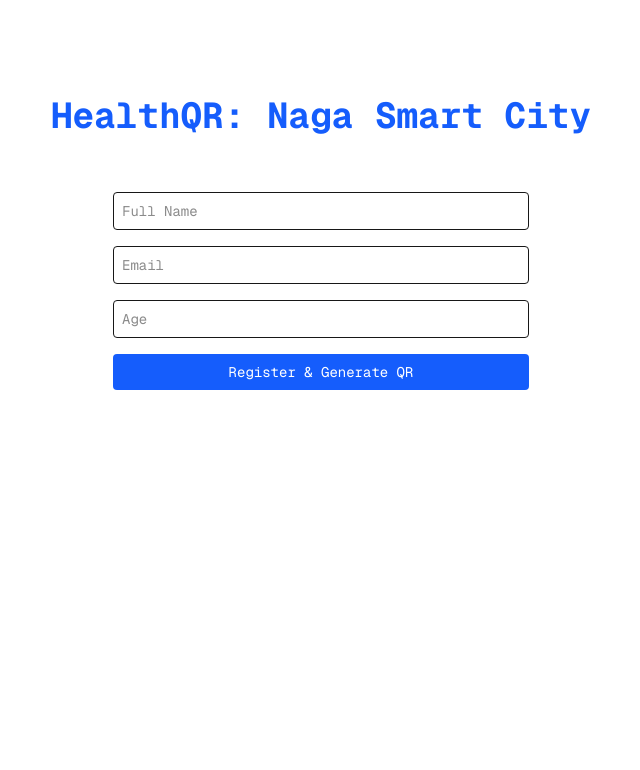
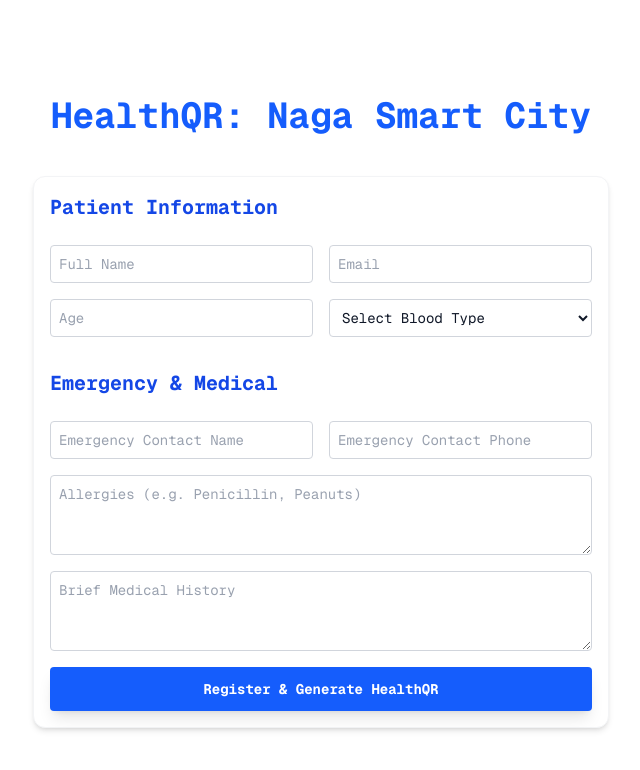
Before and after one commit to dalrho/HealthQR, a Next.js app in the folder frontend/: page / in a window 1280 px wide. Shown: the top 770 px of the page, without its empty margins (319-959 px from the left). Built offline with nearby package versions, Linux system fonts and the light colour scheme.

Commit message:
Added blood type, allergies, and medical history database

```diff
--- a/frontend/app/scan/page.tsx
+++ b/frontend/app/scan/page.tsx
@@ -2,17 +2,18 @@
 import { useState } from 'react';
 import axios from 'axios';
 
-// 1. Define what a Patient looks like so TypeScript is happy
 interface Patient {
   full_name: string;
   age: number;
+  blood_type: string;
+  emergency_contact_name: string;
+  emergency_contact_phone: string;
   allergies: string;
   medical_history: string;
 }
 
 export default function ScanPage() {
   const [token, setToken] = useState("");
-  // 2. Tell the state it will hold a Patient or null
   const [patientData, setPatientData] = useState<Patient | null>(null);
 
   const handleScanLookup = async () => {
@@ -20,45 +21,87 @@ export default function ScanPage() {
       const res = await axios.get(`http://localhost:8000/scan/${token}`);
       setPatientData(res.data);
     } catch (err) {
-      alert("Patient not found!");
+      alert("Invalid Token or Patient not found!");
       setPatientData(null);
     }
   };
 
   return (
-    <div className="p-8 max-w-2xl mx-auto">
-      <h1 className="text-2xl font-bold mb-4">Medic Lookup Station</h1>
-      <div className="flex gap-2 mb-8">
+    <div className="p-8 max-w-3xl mx-auto min-h-screen bg-gray-50 text-gray-900">
+      <h1 className="text-3xl font-bold mb-6 text-blue-800">Medic Lookup Station</h1>
+
+      {/* Search Section */}
+      <div className="flex gap-2 mb-10 bg-white p-4 rounded-xl shadow-sm border border-gray-200">
         <input
           type="text"
-          placeholder="Paste QR Token here"
-          className="border p-2 flex-grow rounded"
+          placeholder="Paste Patient QR Token"
+          className="border border-gray-300 p-3 flex-grow rounded-lg focus:ring-2 focus:ring-blue-500 outline-none"
           onChange={(e) => setToken(e.target.value)}
         />
-        <button onClick={handleScanLookup} className="bg-green-600 text-white px-4 py-2 rounded">
+        <button
+          onClick={handleScanLookup}
+          className="bg-blue-600 hover:bg-blue-700 text-white px-6 py-3 rounded-lg font-bold transition"
+        >
           Lookup
         </button>
       </div>
 
       {patientData && (
-        <div className="p-6 border rounded-lg bg-white shadow-md border-green-200">
-          <h2 className="text-2xl font-bold text-green-800 border-b pb-2 mb-4">
-            {patientData.full_name}
-          </h2>
-          <div className="grid grid-cols-2 gap-4">
-            <div>
-              <p className="text-sm text-gray-500 uppercase font-bold">Age</p>
-              <p className="text-lg">{patientData.age}</p>
+        <div className="space-y-6 animate-in fade-in duration-500">
+
+          {/* Header Card: Identity & Vitals */}
+          <div className="bg-white p-6 rounded-2xl shadow-md border-l-8 border-blue-600">
+            <div className="flex justify-between items-start">
+              <div>
+                <h2 className="text-3xl font-bold text-gray-800">{patientData.full_name}</h2>
+                <p className="text-gray-500 uppercase tracking-widest text-sm font-semibold">Patient Identity</p>
+              </div>
+              <div className="text-right">
+                <span className="bg-red-100 text-red-700 text-2xl font-black px-4 py-2 rounded-lg border border-red-200">
+                  {patientData.blood_type}
+                </span>
+                <p className="text-xs text-red-500 mt-1 font-bold uppercase">Blood Type</p>
+              </div>
             </div>
-            <div>
-              <p className="text-sm text-gray-500 uppercase font-bold">Allergies</p>
-              <p className="text-lg text-red-600">{patientData.allergies}</p>
+
+            <div className="mt-4 text-xl">
+              <span className="font-bold">Age:</span> {patientData.age}
             </div>
           </div>
-          <div className="mt-4">
-            <p className="text-sm text-gray-500 uppercase font-bold">Medical History</p>
-            <p className="text-lg">{patientData.medical_history}</p>
+
+          {/* Emergency Contact Card */}
+          <div className="bg-white p-6 rounded-2xl shadow-md border border-gray-200">
+            <h3 className="text-lg font-bold text-gray-700 mb-3 flex items-center gap-2">
+              🚨 Emergency Contact
+            </h3>
+            <div className="grid grid-cols-1 md:grid-cols-2 gap-4">
+              <div className="bg-gray-50 p-3 rounded-lg">
+                <p className="text-xs text-gray-500 uppercase font-bold">Primary Contact</p>
+                <p className="text-lg font-medium">{patientData.emergency_contact_name}</p>
+              </div>
+              <div className="bg-gray-50 p-3 rounded-lg">
+                <p className="text-xs text-gray-500 uppercase font-bold">Phone Number</p>
+                <p className="text-lg font-medium text-blue-600 underline">{patientData.emergency_contact_phone}</p>
+              </div>
+            </div>
           </div>
+
+          {/* Medical Records Card */}
+          <div className="grid grid-cols-1 md:grid-cols-2 gap-6">
+            <div className="bg-red-50 p-6 rounded-2xl border border-red-100">
+              <h3 className="text-lg font-bold text-red-800 mb-2">⚠️ Allergies</h3>
+              <p className="text-red-900 text-lg leading-relaxed">
+                {patientData.allergies || "No known allergies reported."}
+              </p>
+            </div>
+            <div className="bg-blue-50 p-6 rounded-2xl border border-blue-100">
+              <h3 className="text-lg font-bold text-blue-800 mb-2">📋 Medical History</h3>
+              <p className="text-blue-900 text-lg leading-relaxed">
+                {patientData.medical_history || "No significant history recorded."}
+              </p>
+            </div>
+          </div>
+
         </div>
       )}
     </div>
--- a/frontend/components/RegisterForm.js
+++ b/frontend/components/RegisterForm.js
@@ -1,55 +1,80 @@
 "use client";
-
 import { useState } from 'react';
 import axios from 'axios';
 import { QRCodeCanvas } from 'qrcode.react';
 
 export default function RegisterForm() {
-  const [formData, setFormData] = useState({ full_name: '', email: '', age: '' });
+  const [formData, setFormData] = useState({
+    full_name: '', email: '', age: '',
+    blood_type: '', emergency_contact_name: '',
+    emergency_contact_phone: '', allergies: '', medical_history: ''
+  });
   const [qrToken, setQrToken] = useState(null);
+
+  // A cleaner way to update state for many fields
+  const handleChange = (e) => {
+    setFormData({ ...formData, [e.target.name]: e.target.value });
+  };
 
   const handleSubmit = async (e) => {
     e.preventDefault();
     try {
+      // This sends all fields to your updated FastAPI /register endpoint
       const response = await axios.post('http://localhost:8000/register', formData);
       setQrToken(response.data.qr_token);
     } catch (error) {
-      console.error("Registration failed", error);
+      alert("Registration failed. Check if backend is running and database columns match.");
     }
   };
 
+  const inputClass =
+  "border border-gray-300 p-2 rounded text-gray-900 placeholder-gray-400 focus:outline-none focus:ring-2 focus:ring-blue-500";
+
+
   return (
-    <div className="p-4 max-w-md mx-auto">
+
+
+    <div className="p-4 max-w-xl mx-auto bg-white rounded-xl shadow-md border border-gray-100">
       {!qrToken ? (
         <form onSubmit={handleSubmit} className="flex flex-col gap-4">
-          <input
-            type="text" placeholder="Full Name"
-            onChange={(e) => setFormData({...formData, full_name: e.target.value})}
-            className="border p-2 rounded"
-          />
-          <input
-            type="email" placeholder="Email"
-            onChange={(e) => setFormData({...formData, email: e.target.value})}
-            className="border p-2 rounded"
-          />
-          <input
-            type="number" placeholder="Age"
-            onChange={(e) => setFormData({...formData, age: e.target.value})}
-            className="border p-2 rounded"
-          />
-          <button type="submit" className="bg-blue-600 text-white p-2 rounded">
-            Register & Generate QR
+          <h2 className="text-xl font-bold text-blue-700 mb-2">Patient Information</h2>
+
+          <div className="grid grid-cols-1 md:grid-cols-2 gap-4">
+            <input name="full_name" type="text" placeholder="Full Name" onChange={handleChange} className={inputClass} required />
+            <input name="email" type="email" placeholder="Email" onChange={handleChange} className={inputClass} required />
+            <input name="age" type="number" placeholder="Age" onChange={handleChange} className={inputClass} required />
+
+            {/* Blood Type Dropdown - Better than text input for data consistency */}
+            <select name="blood_type" onChange={handleChange} className={inputClass} required>
+              <option value="">Select Blood Type</option>
+              {['A+', 'A-', 'B+', 'B-', 'AB+', 'AB-', 'O+', 'O-'].map(type => (
+                <option key={type} value={type}>{type}</option>
+              ))}
+            </select>
+          </div>
+
+          <h2 className="text-xl font-bold text-blue-700 mt-4 mb-2">Emergency & Medical</h2>
+          <div className="grid grid-cols-1 md:grid-cols-2 gap-4">
+            <input name="emergency_contact_name" type="text" placeholder="Emergency Contact Name" onChange={handleChange} className={inputClass} />
+            <input name="emergency_contact_phone" type="text" placeholder="Emergency Contact Phone" onChange={handleChange} className={inputClass} />
+          </div>
+
+          <textarea name="allergies" placeholder="Allergies (e.g. Penicillin, Peanuts)" onChange={handleChange} className={inputClass + " h-20"}/>
+          <textarea name="medical_history" placeholder="Brief Medical History" onChange={handleChange} className={inputClass + " h-20"} />
+
+          <button type="submit" className="bg-blue-600 hover:bg-blue-700 text-white font-bold p-3 rounded transition shadow-lg">
+            Register & Generate HealthQR
           </button>
         </form>
       ) : (
-        <div className="text-center">
-          <h2 className="text-xl font-bold mb-4">Your HealthQR Code</h2>
-          <div className="bg-white p-4 inline-block rounded shadow-lg">
+        <div className="text-center p-6">
+          <h2 className="text-2xl font-bold text-green-600 mb-6">Registration Successful!</h2>
+          <div className="bg-white p-6 inline-block rounded-xl shadow-2xl border-4 border-blue-50">
             <QRCodeCanvas value={qrToken} size={256} />
           </div>
-          <p className="mt-4 text-gray-600">Scan this at any HealthQR station.</p>
-          <button onClick={() => setQrToken(null)} className="mt-4 text-blue-500 underline">
-            Register another patient
+          <p className="mt-6 text-gray-500 italic">Save or screenshot this QR for medical use.</p>
+          <button onClick={() => setQrToken(null)} className="mt-8 text-blue-500 hover:text-blue-700 font-medium">
+            ← Register another patient
           </button>
         </div>
       )}
```
